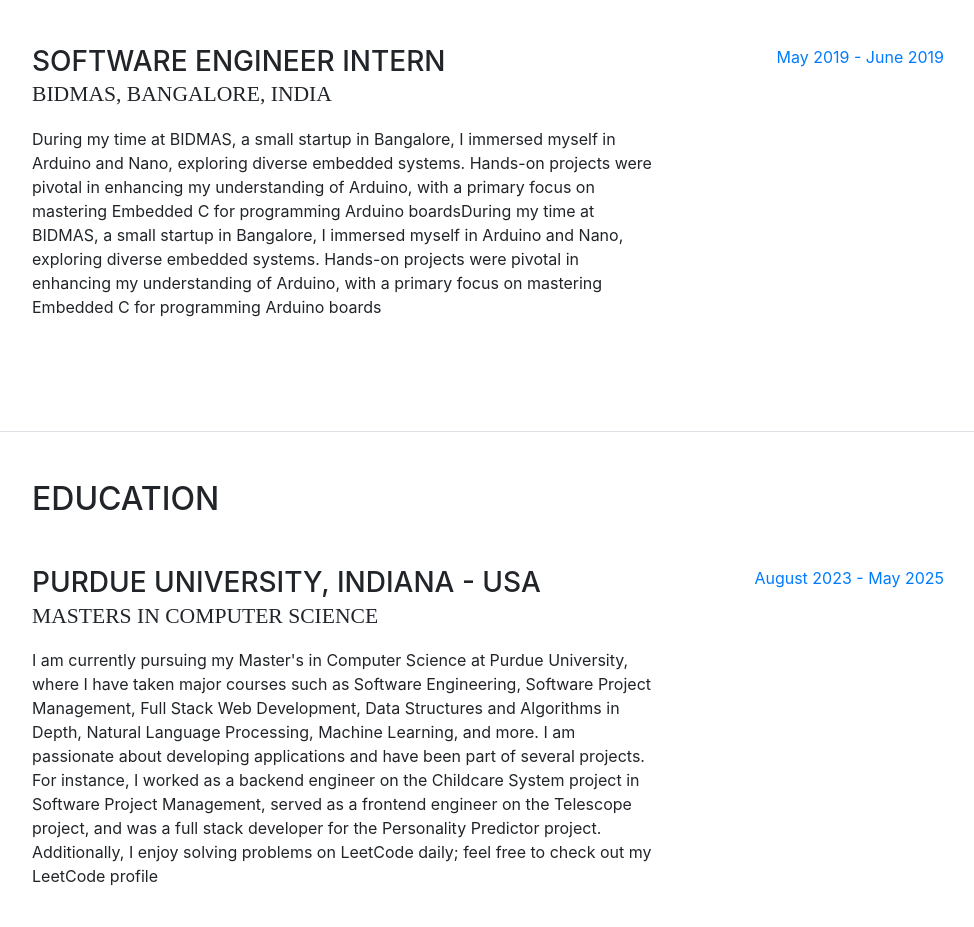
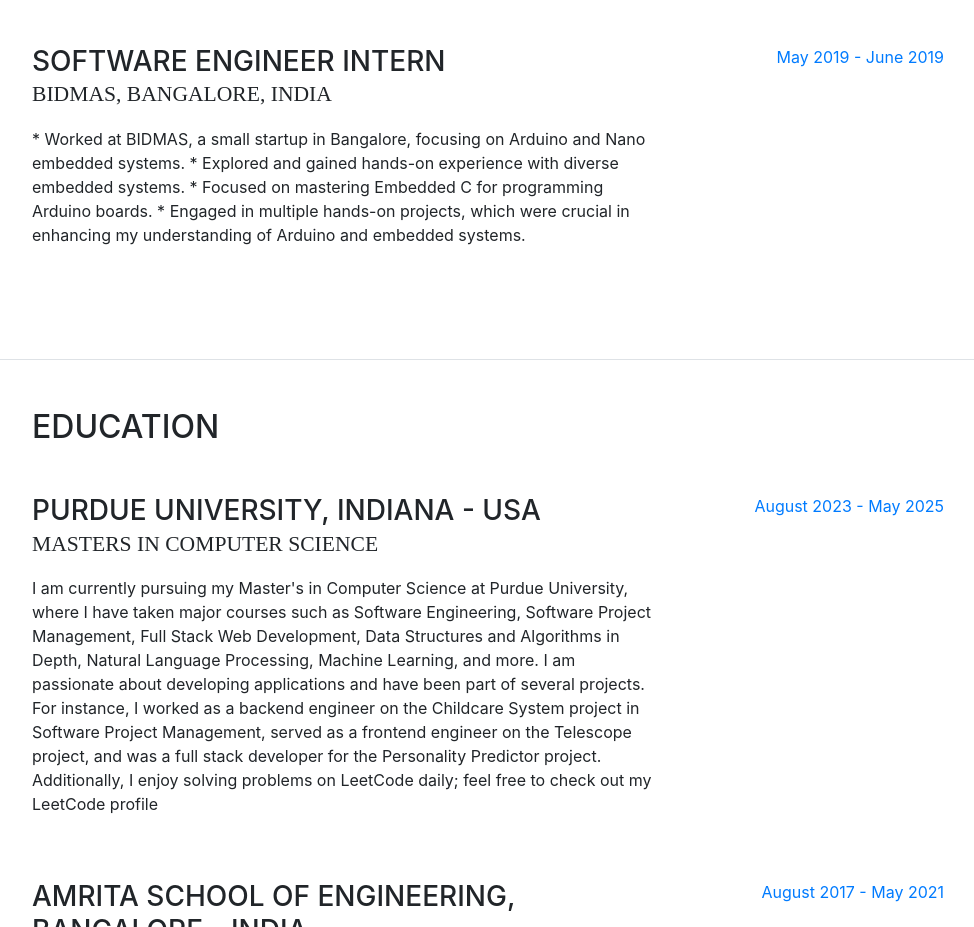
Before and after one commit to manoj-karanam/manoj-karanam.github.io, a website with bundled scripts: page index.html in a window 1280 px wide. Shown: the part 4663-5590 px from the top of the page, without its empty margins (288-1262 px from the left). Built offline with nearby package versions, Linux system fonts and the light colour scheme; a web font is replaced by a local one.

Commit message:
Update index.html

```diff
--- a/index.html
+++ b/index.html
@@ -365,7 +365,10 @@
               <h3 class="mb-0">Software Engineer Intern</h3>
               <div class="subheading mb-3">BIDMAS, Bangalore, India</div>
               <p>
-                During my time at BIDMAS, a small startup in Bangalore, I immersed myself in Arduino and Nano, exploring diverse embedded systems. Hands-on projects were pivotal in enhancing my understanding of Arduino, with a primary focus on mastering Embedded C for programming Arduino boardsDuring my time at BIDMAS, a small startup in Bangalore, I immersed myself in Arduino and Nano, exploring diverse embedded systems. Hands-on projects were pivotal in enhancing my understanding of Arduino, with a primary focus on mastering Embedded C for programming Arduino boards
+                * Worked at BIDMAS, a small startup in Bangalore, focusing on Arduino and Nano embedded systems.
+                * Explored and gained hands-on experience with diverse embedded systems.
+                * Focused on mastering Embedded C for programming Arduino boards.
+                * Engaged in multiple hands-on projects, which were crucial in enhancing my understanding of Arduino and embedded systems.
 
               </p>
             </div>
```
